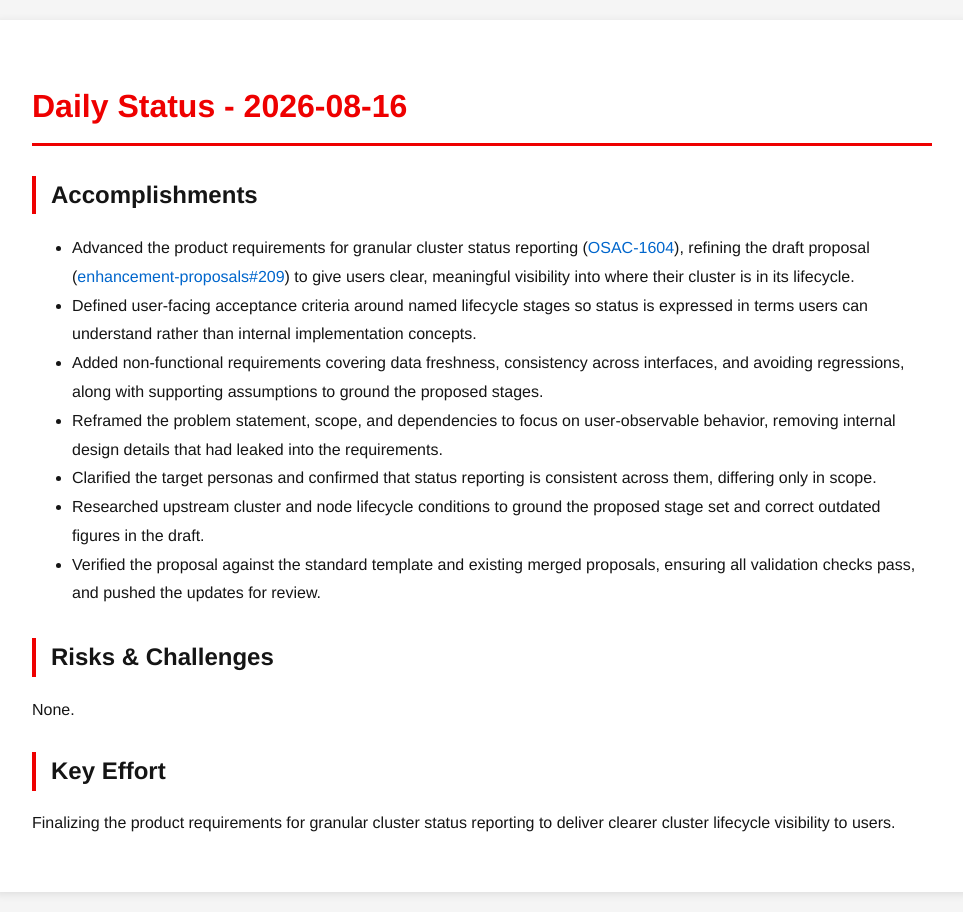
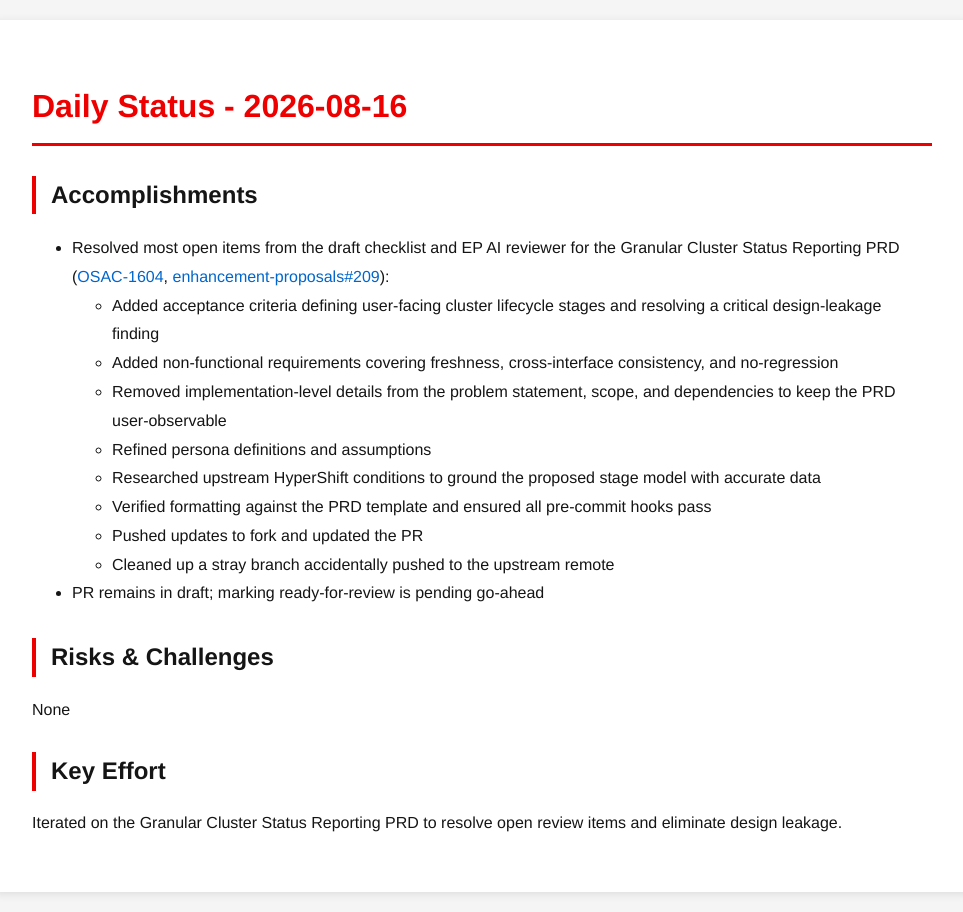
Before and after one commit to tzvatot/daily-status, a Jekyll site: the page built from 2026-08-16.md, in a window 1280 px wide. Shown: the whole page, without its empty margins (158-1121 px from the left). Built offline with Jekyll 4.4.1, drawn with Linux system fonts in a browser that asks for light colours.

Commit message:
Daily status update - 2026-08-16

```diff
--- a/2026-08-16.md
+++ b/2026-08-16.md
@@ -7,16 +7,19 @@ date: 2026-08-16
 # Daily Status - 2026-08-16
 
 ## Accomplishments
-- Advanced the product requirements for granular cluster status reporting ([OSAC-1604](https://redhat.atlassian.net/browse/OSAC-1604)), refining the draft proposal ([enhancement-proposals#209](https://github.com/osac-project/enhancement-proposals/pull/209)) to give users clear, meaningful visibility into where their cluster is in its lifecycle.
-- Defined user-facing acceptance criteria around named lifecycle stages so status is expressed in terms users can understand rather than internal implementation concepts.
-- Added non-functional requirements covering data freshness, consistency across interfaces, and avoiding regressions, along with supporting assumptions to ground the proposed stages.
-- Reframed the problem statement, scope, and dependencies to focus on user-observable behavior, removing internal design details that had leaked into the requirements.
-- Clarified the target personas and confirmed that status reporting is consistent across them, differing only in scope.
-- Researched upstream cluster and node lifecycle conditions to ground the proposed stage set and correct outdated figures in the draft.
-- Verified the proposal against the standard template and existing merged proposals, ensuring all validation checks pass, and pushed the updates for review.
+- Resolved most open items from the draft checklist and EP AI reviewer for the Granular Cluster Status Reporting PRD ([OSAC-1604](https://redhat.atlassian.net/browse/OSAC-1604), [enhancement-proposals#209](https://github.com/osac-project/enhancement-proposals/pull/209)):
+  - Added acceptance criteria defining user-facing cluster lifecycle stages and resolving a critical design-leakage finding
+  - Added non-functional requirements covering freshness, cross-interface consistency, and no-regression
+  - Removed implementation-level details from the problem statement, scope, and dependencies to keep the PRD user-observable
+  - Refined persona definitions and assumptions
+  - Researched upstream HyperShift conditions to ground the proposed stage model with accurate data
+  - Verified formatting against the PRD template and ensured all pre-commit hooks pass
+  - Pushed updates to fork and updated the PR
+  - Cleaned up a stray branch accidentally pushed to the upstream remote
+- PR remains in draft; marking ready-for-review is pending go-ahead
 
 ## Risks & Challenges
-None.
+None
 
 ## Key Effort
-Finalizing the product requirements for granular cluster status reporting to deliver clearer cluster lifecycle visibility to users.
+Iterated on the Granular Cluster Status Reporting PRD to resolve open review items and eliminate design leakage.
```
